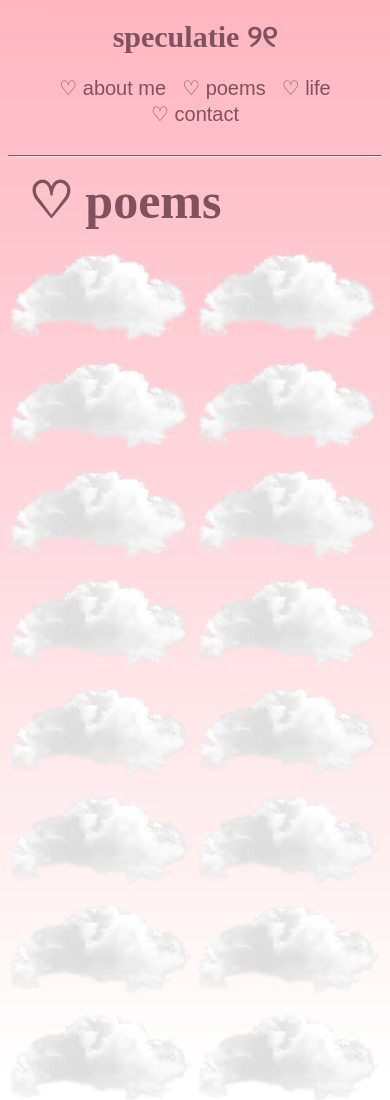
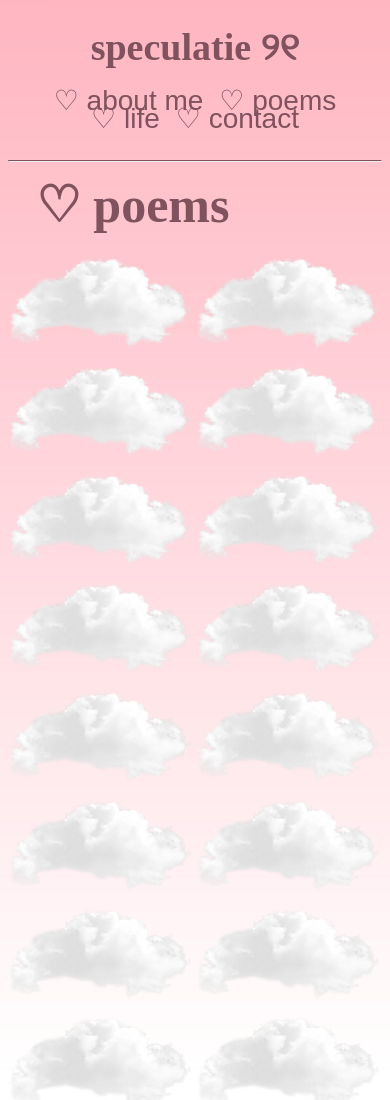
Before and after one commit to ioanaruginosu/speculatie, a plain HTML site: page poems.html in a window 390 px wide. Shown: the top 1100 px of the page. Drawn offline with Linux system fonts and the light colour scheme.

Commit message:
Update poems.html

```diff
--- a/poems.html
+++ b/poems.html
@@ -452,7 +452,7 @@
   left: 16px;*/
   /*margin-left: 700px;
   float: left;
-  margin-top: 1185px;*/
+  margin-top: 1185px;
   font-size: 2.5em;
 
 }*/
@@ -461,7 +461,7 @@
   h1 {
         color: #7F525D;
         text-align: center;
-        font-size: 30px;
+        font-size: 35px;
         transition-duration: 0.4s;
         cursor: pointer;
     }
@@ -492,7 +492,7 @@
         background-color: transparent;
         border: none;
         cursor: pointer;
-        font-size: 20px;
+        font-size: 25px;
         transition-duration: 0.4s;
         line-height: 0px;
     }
@@ -506,7 +506,90 @@
         background-color: transparent;
         border: none;
         cursor: pointer;
-        font-size: 20px;
+        font-size: 25px;
+        transition-duration: 0.4s;
+        line-height: 0px;
+    }
+    .contact:hover {
+        color: #E590DE;
+
+    }
+
+
+    h2 {
+
+        font-size: 55px;
+        color: #7F525D;
+        margin-left: 20px;
+        line-height: 0.1;
+    }
+
+    .life{
+        text-align: center;
+        color: #7F525D;
+        background-color: transparent;
+        border: none;
+        cursor: pointer;
+        font-size: 25px;
+        transition-duration: 0.4s;
+        line-height: 0px;
+    }
+    .life:hover {
+        color: #E590DE;
+
+    }
+
+}
+@media (max-width: 400px){
+  h1 {
+        color: #7F525D;
+        text-align: center;
+        font-size: 43px;
+        transition-duration: 0.4s;
+        cursor: pointer;
+    }
+    h1:hover {
+        color: #E590DE;
+
+    }
+    hr {
+        border-top: 1px solid #7F525D;
+    }
+    .aboutme {
+        text-align: center;
+        background-color: transparent;
+        color: #7F525D;
+        border: none;
+        cursor: pointer;
+        font-size: 33px;
+        transition-duration: 0.4s;
+        line-height: 0px;
+    }
+    .aboutme:hover {
+        color: #E590DE;
+
+    }
+    .poems {
+        text-align: center;
+        color: #7F525D;
+        background-color: transparent;
+        border: none;
+        cursor: pointer;
+        font-size: 33px;
+        transition-duration: 0.4s;
+        line-height: 0px;
+    }
+    .poems:hover {
+        color: #E590DE;
+
+    }
+    .contact {
+        text-align: center;
+        color: #7F525D;
+        background-color: transparent;
+        border: none;
+        cursor: pointer;
+        font-size: 33px;
         transition-duration: 0.4s;
         line-height: 0px;
     }
@@ -520,7 +603,7 @@
 
         font-size: 50px;
         color: #7F525D;
-        margin-left: 20px;
+        margin-left: 33px;
         line-height: 0.1;
     }
 
@@ -530,16 +613,179 @@
         background-color: transparent;
         border: none;
         cursor: pointer;
-        font-size: 20px;
+        font-size: 33px;
         transition-duration: 0.4s;
         line-height: 0px;
     }
     .life:hover {
         color: #E590DE;
 
+    }}
+
+    @media (max-width: 800px){
+  h1 {
+        color: #7F525D;
+        text-align: center;
+        font-size: 43px;
+        transition-duration: 0.4s;
+        cursor: pointer;
+    }
+    h1:hover {
+        color: #E590DE;
+
+    }
+    hr {
+        border-top: 1px solid #7F525D;
+    }
+    .aboutme {
+        text-align: center;
+        background-color: transparent;
+        color: #7F525D;
+        border: none;
+        cursor: pointer;
+        font-size: 32 px;
+        transition-duration: 0.4s;
+        line-height: 0px;
+    }
+    .aboutme:hover {
+        color: #E590DE;
+
+    }
+    .poems {
+        text-align: center;
+        color: #7F525D;
+        background-color: transparent;
+        border: none;
+        cursor: pointer;
+        font-size: 32px;
+        transition-duration: 0.4s;
+        line-height: 0px;
+    }
+    .poems:hover {
+        color: #E590DE;
+
+    }
+    .contact {
+        text-align: center;
+        color: #7F525D;
+        background-color: transparent;
+        border: none;
+        cursor: pointer;
+        font-size: 32px;
+        transition-duration: 0.4s;
+        line-height: 0px;
+    }
+    .contact:hover {
+        color: #E590DE;
+
     }
 
-}
+
+    h2 {
+
+        font-size: 50px;
+        color: #7F525D;
+        margin-left: 32px;
+        line-height: 0.1;
+    }
+
+    .life{
+        text-align: center;
+        color: #7F525D;
+        background-color: transparent;
+        border: none;
+        cursor: pointer;
+        font-size: 32px;
+        transition-duration: 0.4s;
+        line-height: 0px;
+    }
+    .life:hover {
+        color: #E590DE;
+
+    }}
+
+    @media (max-width: 1000px){
+  h1 {
+        color: #7F525D;
+        text-align: center;
+        font-size: 38px;
+        transition-duration: 0.4s;
+        cursor: pointer;
+    }
+    h1:hover {
+        color: #E590DE;
+
+    }
+    hr {
+        border-top: 1px solid #7F525D;
+    }
+    .aboutme {
+        text-align: center;
+        background-color: transparent;
+        color: #7F525D;
+        border: none;
+        cursor: pointer;
+        font-size: 28px;
+        transition-duration: 0.4s;
+        line-height: 0px;
+    }
+    .aboutme:hover {
+        color: #E590DE;
+
+    }
+    .poems {
+        text-align: center;
+        color: #7F525D;
+        background-color: transparent;
+        border: none;
+        cursor: pointer;
+        font-size: 28px;
+        transition-duration: 0.4s;
+        line-height: 0px;
+    }
+    .poems:hover {
+        color: #E590DE;
+
+    }
+    .contact {
+        text-align: center;
+        color: #7F525D;
+        background-color: transparent;
+        border: none;
+        cursor: pointer;
+        font-size: 28px;
+        transition-duration: 0.4s;
+        line-height: 0px;
+    }
+    .contact:hover {
+        color: #E590DE;
+
+    }
+
+
+    h2 {
+
+        font-size: 50px;
+        color: #7F525D;
+        margin-left: 28px;
+        line-height: 0.1;
+    }
+
+    .life{
+        text-align: center;
+        color: #7F525D;
+        background-color: transparent;
+        border: none;
+        cursor: pointer;
+        font-size: 28px;
+        transition-duration: 0.4s;
+        line-height: 0px;
+    }
+    .life:hover {
+        color: #E590DE;
+
+    }}
+
 #gallery {
    -webkit-column-count:4;
    -webkit-column-gap:2px;
```
